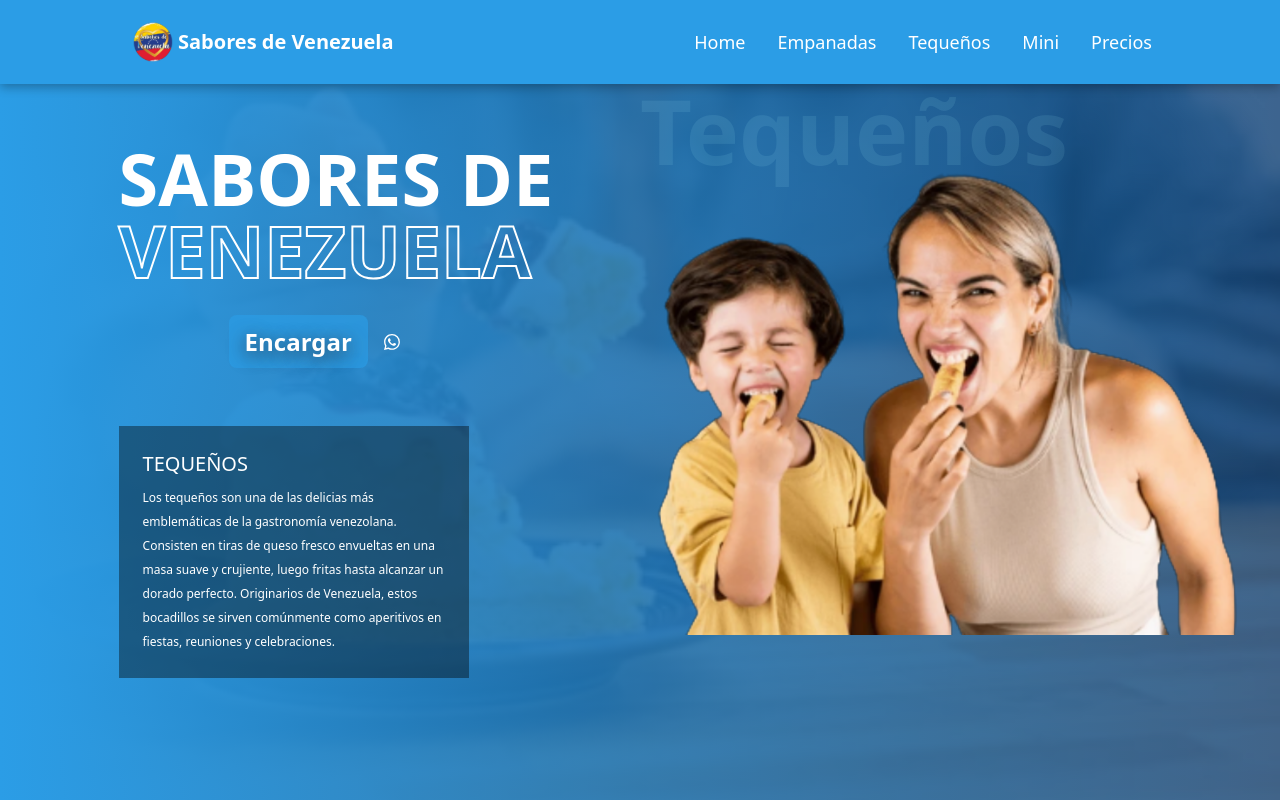
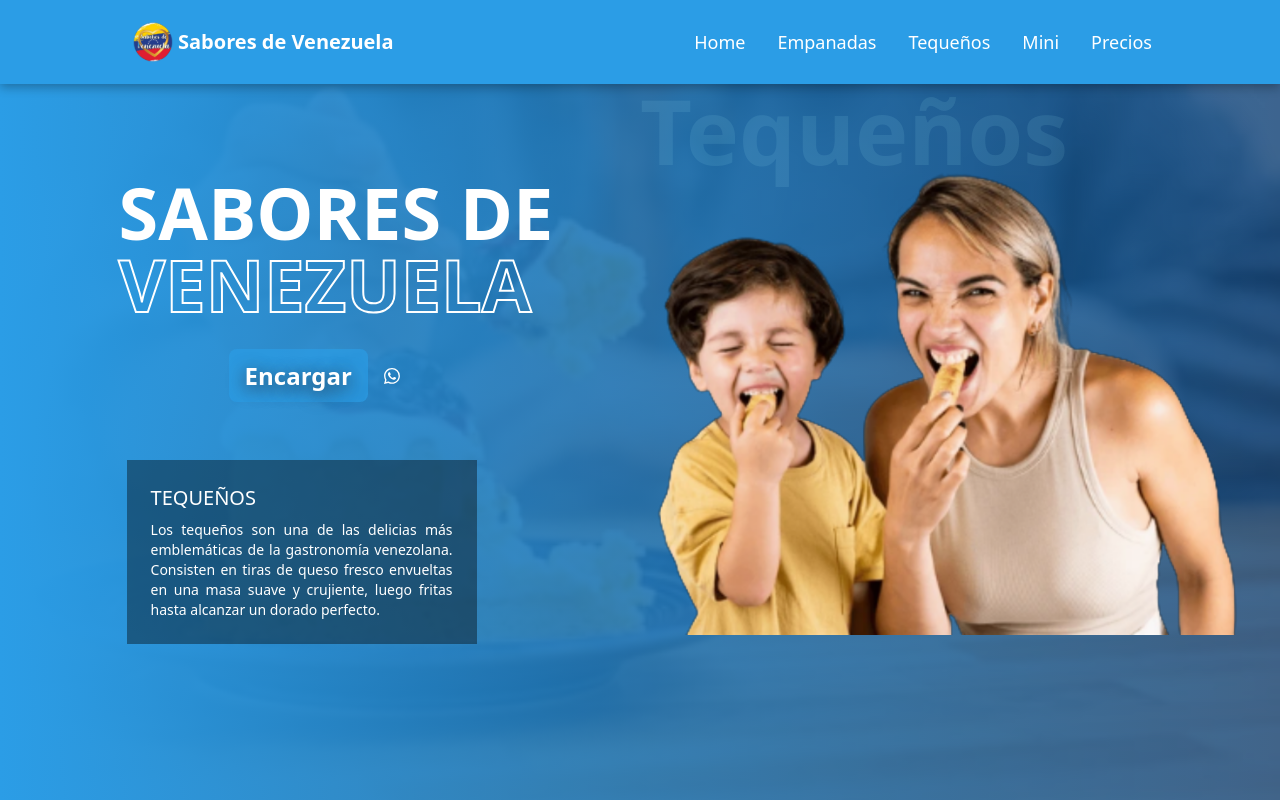
Before and after one commit to luismagnum/reactnav, a React (Vite) app: page / in a window 1280 px wide. Shown: the top 800 px of the page. Built offline with nearby package versions, Linux system fonts and the light colour scheme.

Commit message:
boton footer

```diff
--- a/src/components/Hero/Hero.jsx
+++ b/src/components/Hero/Hero.jsx
@@ -55,13 +55,12 @@ const Hero = () => {
                 className='group-hover:translate-x-2 transition'/>
                 </motion.button>
                 {/* features section here */}
-                <div className='bg-black/40 p-6 space-y-2 lg:max-w-[350px] !mt-[60px]'>
+                <div className='bg-black/40 p-6 space-y-2 lg:max-w-[350px] !mt-[60px] mx-2'>
                 <h1 className='text-xl uppercase'>Tequeños</h1>
-                <p className='text-xs leading-loose'>
+                <p className='text-xs md:text-sm leading-loose text-justify'>
                 Los tequeños son una de las delicias más emblemáticas de la gastronomía venezolana.
                 Consisten en tiras de queso fresco envueltas en una masa suave y crujiente, luego fritas
-                hasta alcanzar un dorado perfecto. Originarios de Venezuela, estos bocadillos se sirven
-                comúnmente como aperitivos en fiestas, reuniones y celebraciones.
+                hasta alcanzar un dorado perfecto.
                 </p>
                 </div>
                 </div>
--- a/src/components/footer/Footer.jsx
+++ b/src/components/footer/Footer.jsx
@@ -10,11 +10,11 @@ const Footer = () => {
       <div className='md:flex md:justify-between md:items-center sm:px-12 px-4 bg-gray-900 py-7 '>
         <h1 className='ml-4 lg:text-4xl text-3xl md:mb-0 mb-6 lg:leading-normal font-semibold md:w-2/5'>
         <span className='text-primary'>Listo </span>
-        para hacer tu pedido
+        para hacer tu pedido<span className='text-primary'>...</span>
         </h1>
-        <div className='flex items-center justify-center'>
-          <button className='text-center items-center md:mr-2 px-6 py-3 rounded-md text-white bg-primary hover:bg-teal-400 font-bold'>
-            <a href="https://wa.me/542984792639?text=Hola quiero hacer un pedido" target="_blank"><span className='text-base text-white'>WhatsApp</span></a>
+        <div className='flex items-center justify-center mx-2'>
+          <button className='w-full text-center items-center md:mr-2 px-6 py-2 rounded-md text-white bg-primary hover:bg-teal-400 font-bold md:mt-8 cursor-pointer'>
+            <a href="https://wa.me/542984792639?text=Hola quiero hacer un pedido" target="_blank"><span className='text-xl px-8 md:text-base text-primaryDark'>Click aqui</span></a>
           </button>
         </div>
       </div>
```
